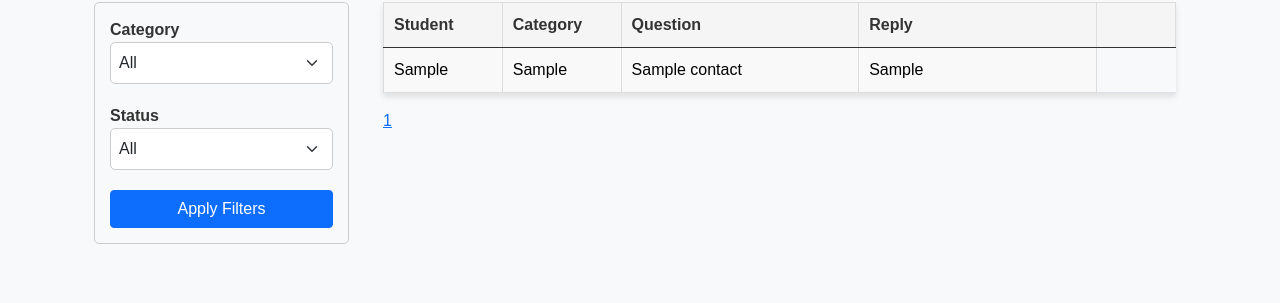
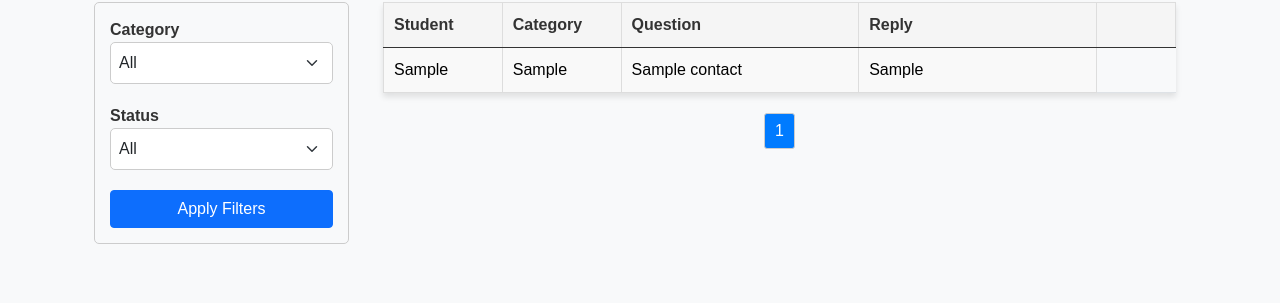
Before and after one commit to melvinho77/hhm-semAssignment, a Flask app: page /adminContactUs in a window 1280 px wide. Shown: the part 174-477 px from the top of the page. Run offline with Flask 3, Linux system fonts and the light colour scheme; the visitor is signed in with stand-in values (Sample User, id 1); tables that the repository leaves empty or names only in its code hold one stand-in row (values such as "Sample post"); some libraries are stand-ins or nearby versions.

Commit message:
Update adminContactUs.html

```diff
--- a/templates/adminContactUs.html
+++ b/templates/adminContactUs.html
@@ -277,6 +277,31 @@
         .table td:nth-child(5) {
             width: 10%;
         }
+
+        /* Center the pagination and add spacing between page numbers */
+        .pagination {
+            display: flex;
+            justify-content: center;
+            align-items: center;
+            margin-top: 20px;
+            /* Adjust the margin as needed */
+        }
+
+        .pagination a {
+            margin: 0 5px;
+            /* Adjust the spacing between page numbers */
+            text-decoration: none;
+            padding: 5px 10px;
+            border: 1px solid #ccc;
+            border-radius: 3px;
+        }
+
+        .pagination .active {
+            background-color: #007BFF;
+            /* Change the background color of the active page number */
+            color: #fff;
+            /* Change the text color of the active page number */
+        }
     </style>
 </head>
 
```
